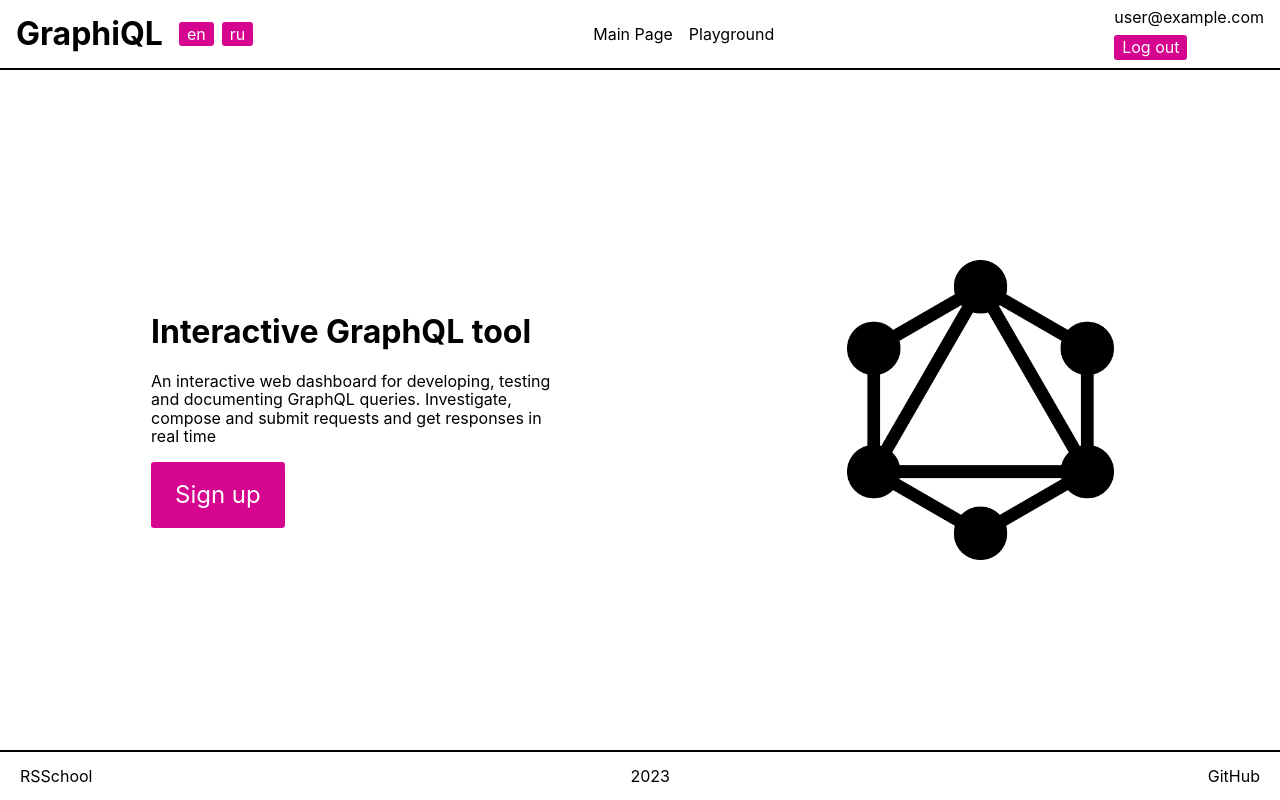
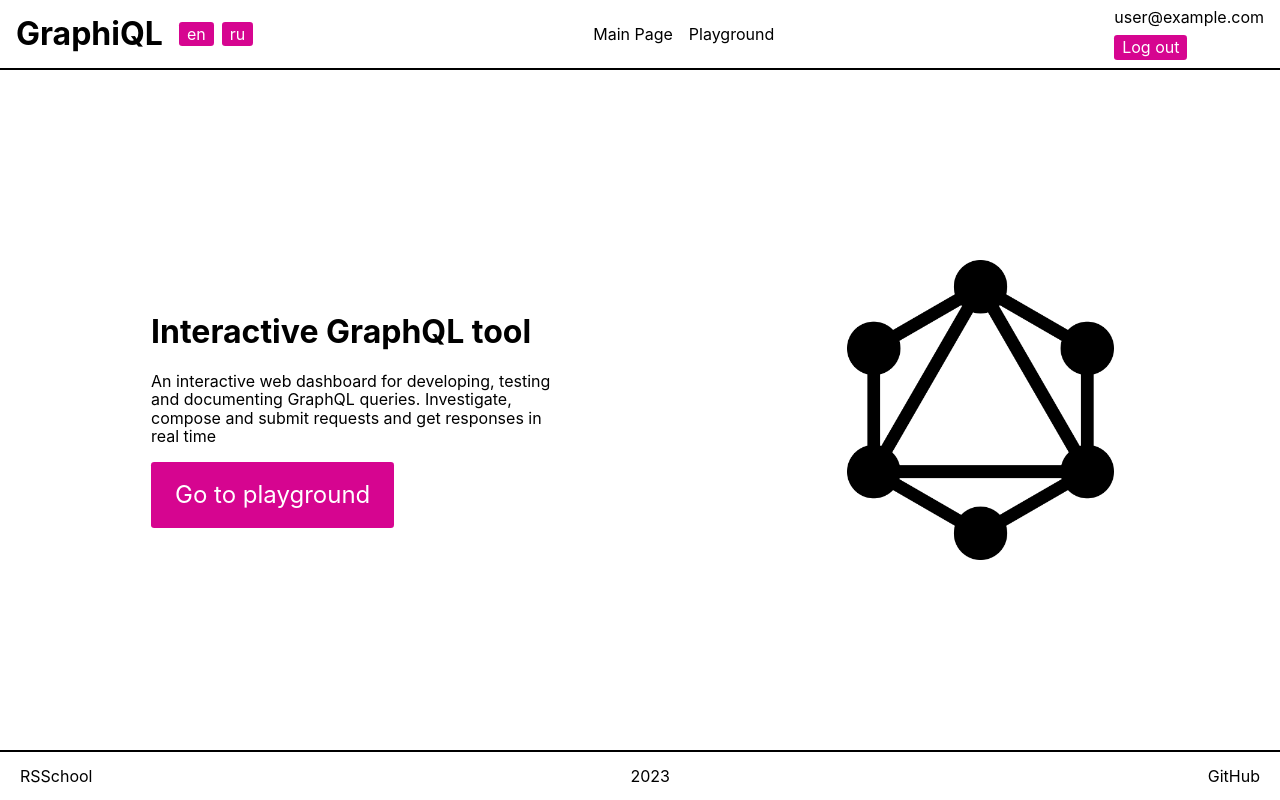
Before and after one commit to likurg42/graphiql, a React (Vite) app: page / in a window 1280 px wide. Built offline with nearby package versions, Linux system fonts and the light colour scheme; no server answers; sample sign-in values are in the browser's storage; a web font is replaced by a local one.

Commit message:
fix: fix translation and show register/go to playground if user exist

```diff
--- a/src/i18n.ts
+++ b/src/i18n.ts
@@ -16,6 +16,7 @@ const resources = {
       'Sign in': 'Войти',
       'Sign up': 'Регистрация',
       'Loading...': 'Загрузка...',
+      'Go to playground': 'Открыть редактор',
       'Home title': 'Интерактивный инструмент GraphQL',
       'Home paragraph':
         'Интерактивная веб панель для разработки, тестирования и документирования запросов GraphQL. Иследуйте, составляйте и отправляйте запросы, a также получайте ответы в режиме реального врмемни',
--- a/src/pages/HomePage/Widget.tsx
+++ b/src/pages/HomePage/Widget.tsx
@@ -1,8 +1,9 @@
 import { useTranslation, withTranslation } from 'react-i18next';
 import { Link } from 'react-router-dom';
 import styled from 'styled-components';
+import { useAuthState } from 'react-firebase-hooks/auth';
 import { ButtonAccent } from '../../components/ButtonAccent';
-import { useLocalStorage } from '../../utils/hooks/useLocalStorage';
+import { auth } from '../../firebase.ts';
 
 const StyledLink = styled(Link)`
   display: block;
@@ -14,11 +15,11 @@ const StyledLink = styled(Link)`
 
 const Widget = () => {
   const { t } = useTranslation();
-  const [userEmail] = useLocalStorage<string>('savedUserEmail', '');
+  const [user, loading] = useAuthState(auth);
 
   return (
     <ButtonAccent type="button">
-      {userEmail ? (
+      {user && !loading ? (
         <StyledLink to="/playground">{t('Go to playground')}</StyledLink>
       ) : (
         <StyledLink to="/signup">{t('Sign up')}</StyledLink>
```
